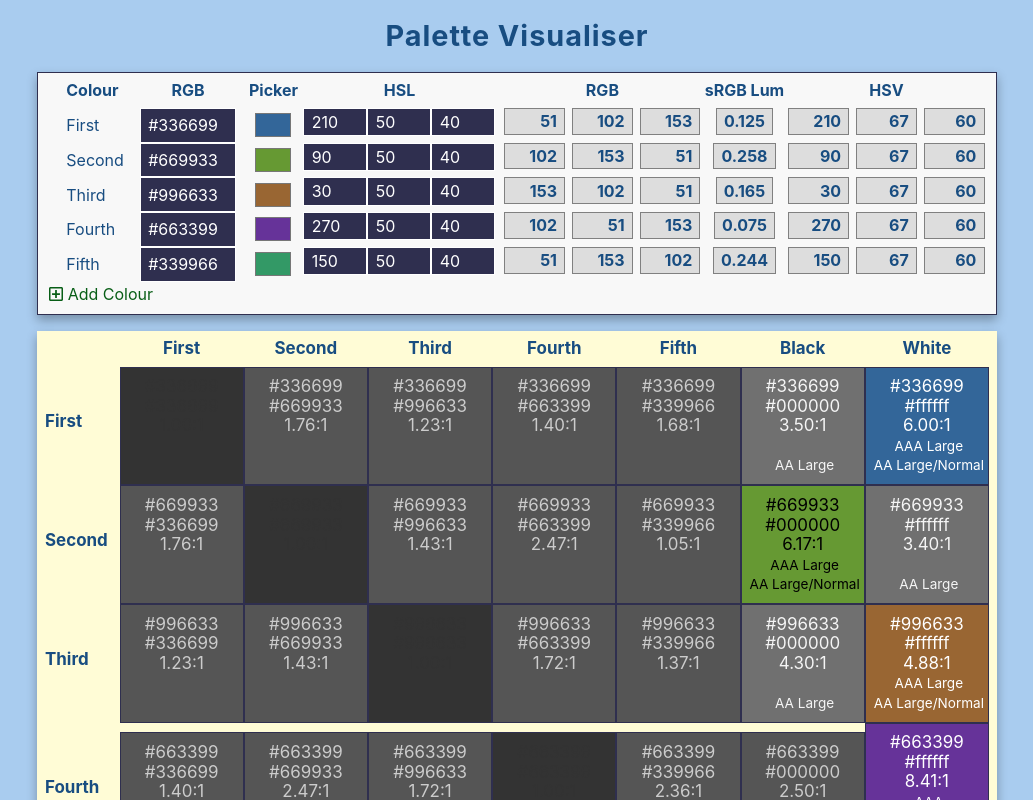
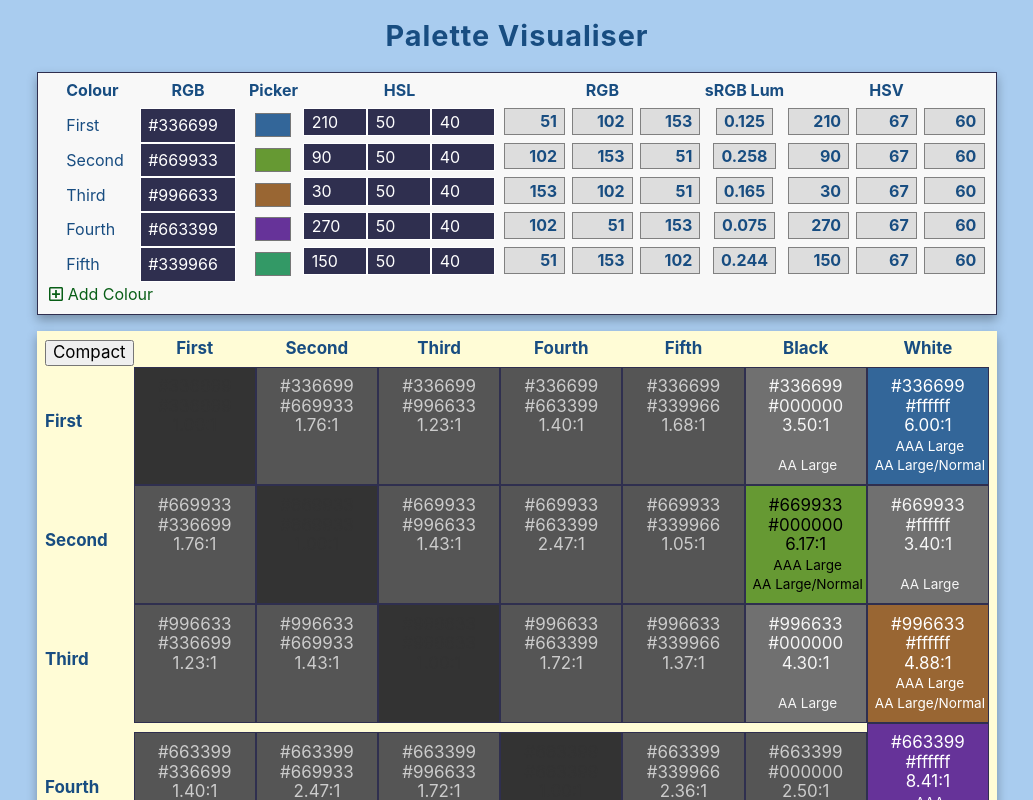
Before and after one commit to JulianNicholls/palette-visualiser-3, a React app: page / in a window 1280 px wide. Shown: the top 800 px of the page, without its empty margins (123-1156 px from the left). Built offline with nearby package versions, Linux system fonts and the light colour scheme.

Commit message:
Compact mode colour block display.

```diff
--- a/src/components/ColourBlock.tsx
+++ b/src/components/ColourBlock.tsx
@@ -15,9 +15,10 @@ const AA_LargeNormal = 'AA Large/Normal';
 interface ColourBlockProps {
   bgStr: string;
   fgStr: string;
+  compact: boolean;
 }
 
-const ColourBlock = ({ bgStr, fgStr }: ColourBlockProps): JSX.Element => {
+const ColourBlock = ({ bgStr, fgStr, compact }: ColourBlockProps): JSX.Element => {
   const { selectColour } = useColours();
 
   const ratio = (bg: string, fg: string): number => {
@@ -54,6 +55,7 @@ const ColourBlock = ({ bgStr, fgStr }: ColourBlockProps): JSX.Element => {
     title = 'Insufficient contrast';
   }
 
+  // Compact mode omits the two colour hex values
   return (
     <div
       className="block"
@@ -62,15 +64,19 @@ const ColourBlock = ({ bgStr, fgStr }: ColourBlockProps): JSX.Element => {
       onClick={() => selectColour(bgStr, fgStr)}
     >
       <p>
-        {bgStr}
-        <br />
-        {fgStr}
-        <br />
+        {!compact && (
+          <>
+            {bgStr}
+            <br />
+            {fgStr}
+            <br />
+          </>
+        )}
         {cr.toFixed(2)}:1
         <br />
         <span className="access">&nbsp;{AAAText}</span>
         <br />
-        <span className="access">&nbsp;{AAText || ' '}</span>
+        <span className="access">&nbsp;{AAText ?? ' '}</span>
       </p>
     </div>
   );
--- a/src/components/ColourBlocks.tsx
+++ b/src/components/ColourBlocks.tsx
@@ -6,7 +6,7 @@ import ColourBlock from './ColourBlock';
 const HEADERS = ['First', 'Second', 'Third', 'Fourth', 'Fifth', 'Black', 'White'];
 
 const ColourBlocks = (): JSX.Element => {
-  const { rgbs } = useColours();
+  const { rgbs, compactMode, toggleCompactMode } = useColours();
 
   const renderBlocks = (): Array<JSX.Element> => {
     const colours = [...rgbs.slice(0, 5), '#000000', '#ffffff'];
@@ -21,7 +21,12 @@ const ColourBlocks = (): JSX.Element => {
 
       colours.forEach((fgStr: string, fg: number) => {
         blocks.push(
-          <ColourBlock bgStr={bgStr} fgStr={fgStr} key={`${bg}${fg}`} />
+          <ColourBlock
+            bgStr={bgStr}
+            fgStr={fgStr}
+            compact={compactMode}
+            key={`${bg}${fg}`}
+          />
         );
       });
     });
@@ -31,7 +36,9 @@ const ColourBlocks = (): JSX.Element => {
 
   return (
     <section id="colour-blocks">
-      <span />
+      <button onClick={toggleCompactMode}>
+        {compactMode ? 'Full' : 'Compact'}
+      </button>
       {HEADERS.map((text, idx) => (
         <span key={idx}>{text}</span>
       ))}
```
